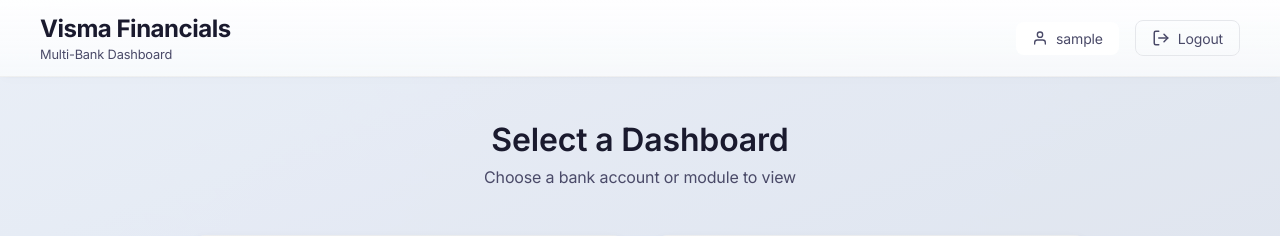
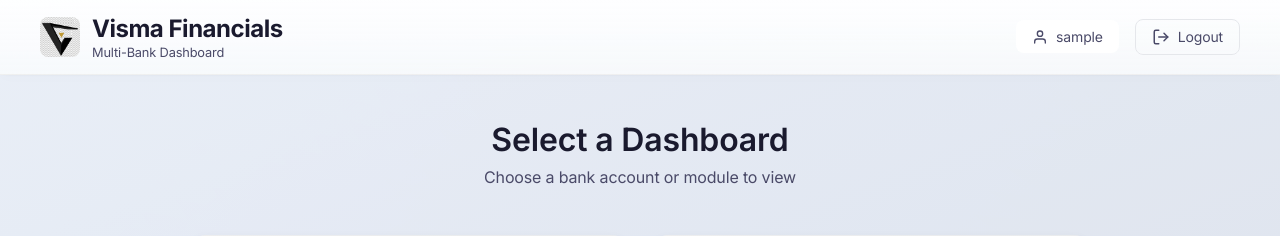
Before and after one commit to Nithish-006/visma_aggregator, a Flask app: page / in a window 1280 px wide. Shown: the top 236 px of the page. Run offline with Flask 3, Linux system fonts and the light colour scheme; the visitor is signed in with stand-in values (Sample User, id 1); data that the repository does not hold is empty.

Commit message:
Added logo in the landing page

```diff
--- a/static/hub.css
+++ b/static/hub.css
@@ -134,8 +134,21 @@ body {
 
 .header-left {
     display: flex;
+    align-items: center;
+    gap: 0.75rem;
+}
+
+.header-logo {
+    width: 40px;
+    height: 40px;
+    object-fit: contain;
+    border-radius: 8px;
+}
+
+.header-brand {
+    display: flex;
     flex-direction: column;
-    gap: 0.25rem;
+    gap: 0.1rem;
 }
 
 .logo {
@@ -473,6 +486,11 @@ body {
         font-size: 1.25rem;
     }
 
+    .header-logo {
+        width: 32px;
+        height: 32px;
+    }
+
     .logout-btn span {
         display: none;
     }
--- a/templates/hub.html
+++ b/templates/hub.html
@@ -34,8 +34,11 @@
     <header class="hub-header">
         <div class="header-content">
             <div class="header-left">
-                <h1 class="logo">Visma Financials</h1>
-                <span class="tagline">Multi-Bank Dashboard</span>
+                <img src="{{ url_for('static', filename='logo.jpeg') }}" alt="Visma Logo" class="header-logo">
+                <div class="header-brand">
+                    <h1 class="logo">Visma Financials</h1>
+                    <span class="tagline">Multi-Bank Dashboard</span>
+                </div>
             </div>
             <div class="header-right">
                 <span class="user-badge">
```
Also changed, not shown: static/logo.jpeg (added).
